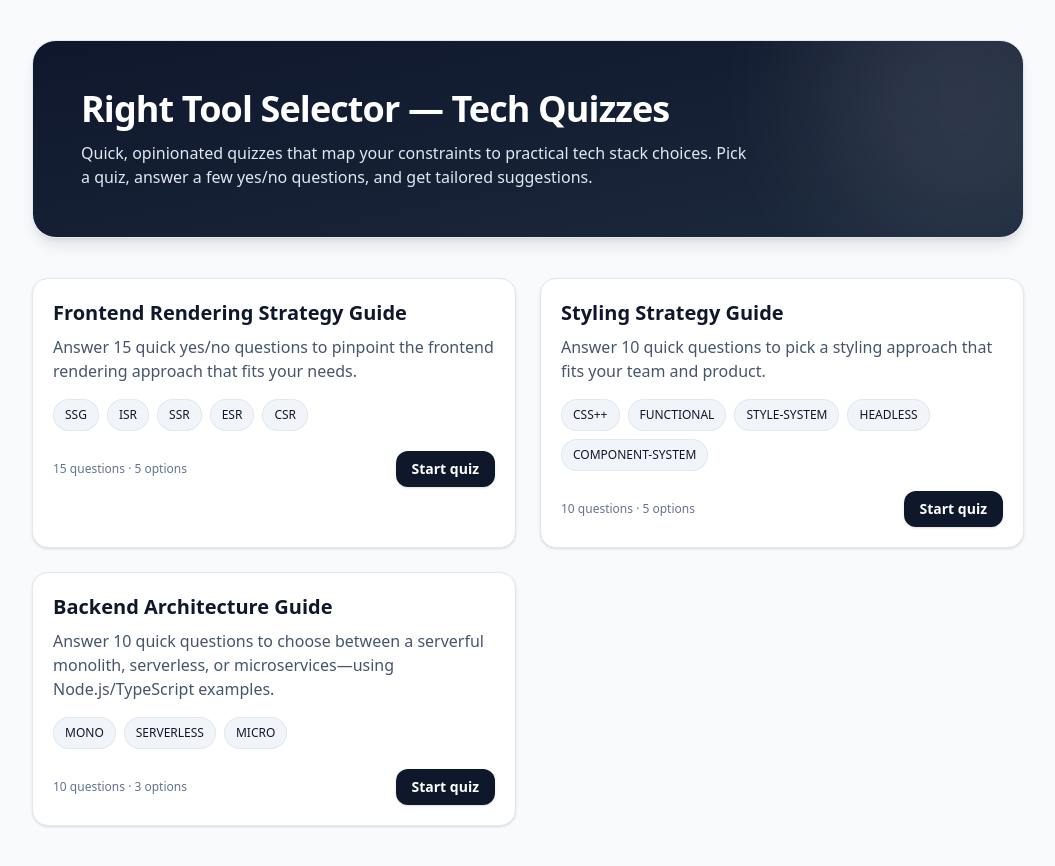
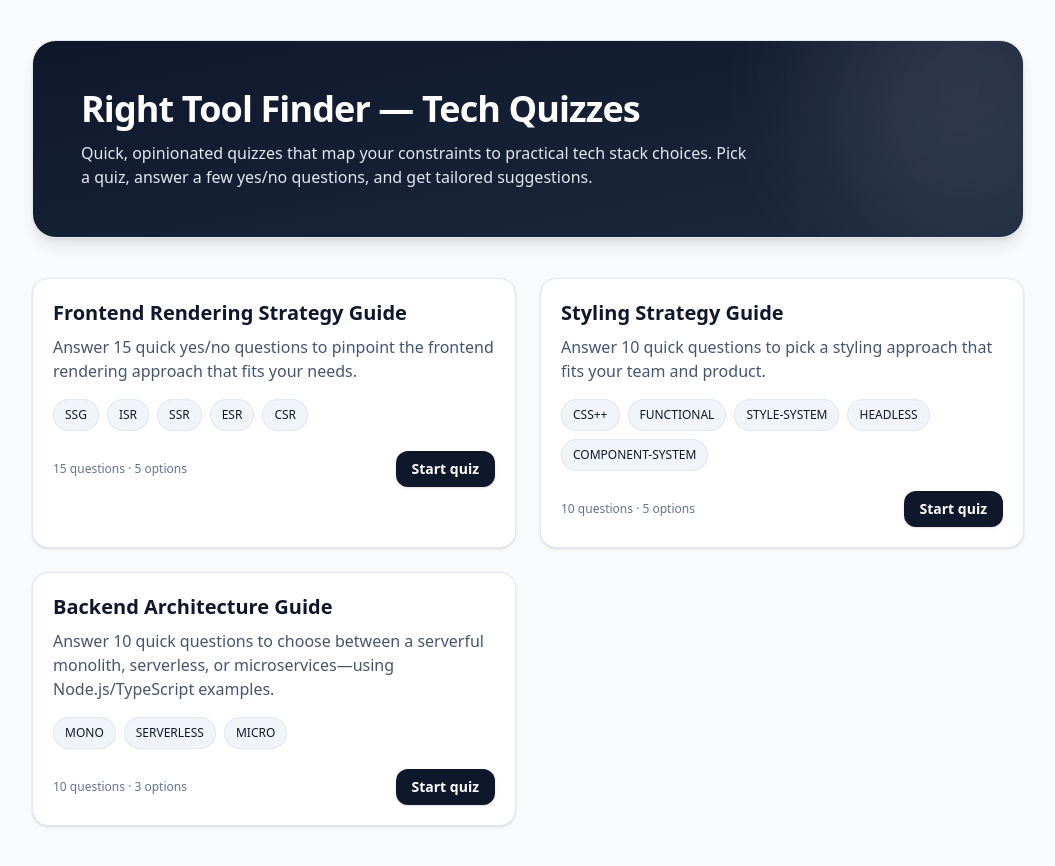
Before and after one commit to adamcorina/adamcorina.github.io, a React (Vite) app: page / in a window 1280 px wide. Shown: the whole page, without its empty margins (112-1167 px from the left). Built offline with nearby package versions, Linux system fonts and the light colour scheme.

Commit message:
rename app

```diff
--- a/src/components/SEO.tsx
+++ b/src/components/SEO.tsx
@@ -3,13 +3,13 @@ import type { Route } from "../lib/router";
 
 const SITE = {
   url: "https://adamcorina.github.io",
-  name: "Right Tool Selector",
+  name: "Right Tool Finder",
   ogImage: "https://adamcorina.github.io/og.png",
   twitterCard: "summary_large_image",
 };
 
 export function HomeHeadTags() {
-  const title = "Right Tool Selector — Tech Quizzes";
+  const title = "Right Tool Finder — Tech Quizzes";
   const description =
     "Answer a few questions to choose the right frontend tools: rendering modes, styling strategies, and more.";
 
--- a/src/routes/Home.tsx
+++ b/src/routes/Home.tsx
@@ -13,7 +13,7 @@ export default function Home() {
           className="pointer-events-none absolute -top-24 -right-20 h-72 w-72 rounded-full bg-white/10 blur-3xl"
         />
         <h1 className="text-3xl font-semibold tracking-tight sm:text-4xl">
-          Right Tool Selector — Tech Quizzes
+          Right Tool Finder — Tech Quizzes
         </h1>
         <p className="mt-3 max-w-2xl text-slate-200">
           Quick, opinionated quizzes that map your constraints to practical tech stack choices.
```
Also changed, not shown: 1 other file (tests, documents, lock files or other folders).
